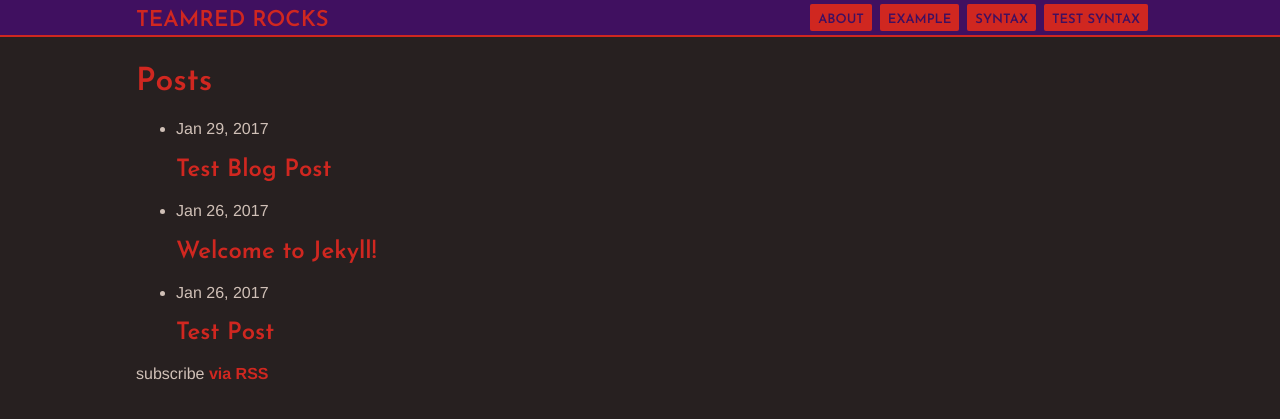
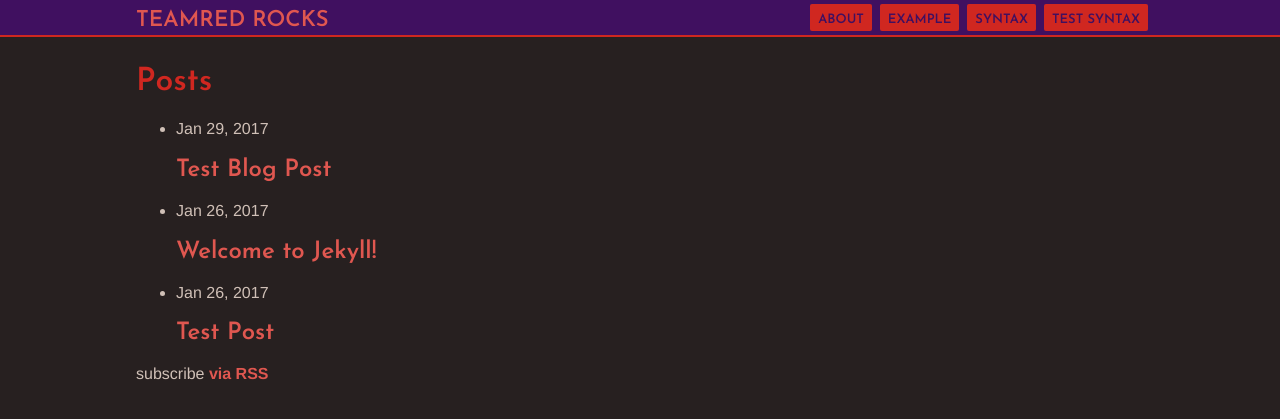
Before and after one commit to studley13/studley13.github.io, a Jekyll site: the page built from index.md, in a window 1280 px wide. Shown: the top 419 px of the page. Built offline with Jekyll 4.4.1, drawn with Linux system fonts in a browser that asks for light colours; some web fonts are replaced.

Commit message:
Lighter links

```diff
--- a/_sass/teamred/standard.scss
+++ b/_sass/teamred/standard.scss
@@ -15,14 +15,19 @@ html, body {
 }
 
 a {
-    color: $primary-dark;
+    color: $primary-light;
     text-decoration: none;
     font-weight: $bold-weight;
     &:hover {
         color: $primary-light;
+        text-decoration: underline;
     }
     &:active {
         color: darken($primary-light, 20%);
+    }
+
+    @media print {
+        color: $primary-dark;
     }
 }
 
```
